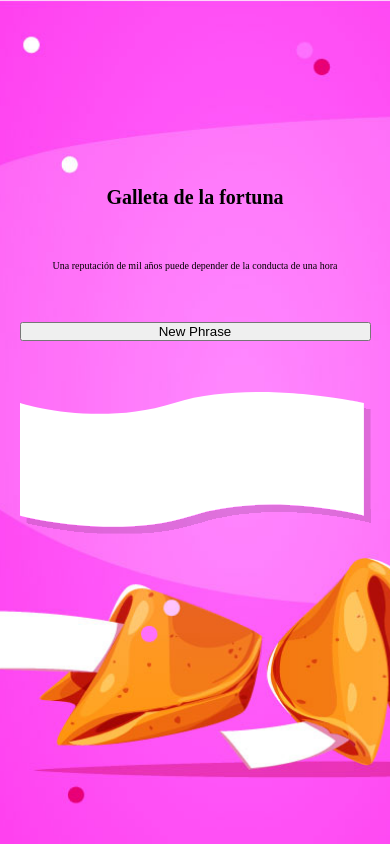
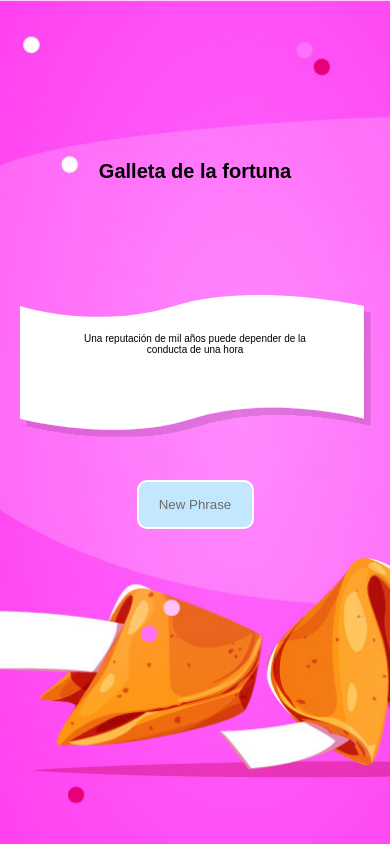
Before and after one commit to MemoSan27/react-luckycookie-own, a React (Vite) app: page / in a window 390 px wide. Built offline with nearby package versions, Linux system fonts and the light colour scheme.

Commit message:
responsive working

```diff
--- a/src/App.css
+++ b/src/App.css
@@ -2,12 +2,12 @@
     margin: 0;
     padding: 0;
     box-sizing: border-box;
+    font-family: sans-serif;
 
 }
 html {
     font-size: 62.5%;  /*  1REM = 10x */
-    color: var(--colorPrincipal);
-    font-family: var(--fuentePrincipal);
+
 }
 .background{
     width: 100%;
@@ -16,6 +16,7 @@ html {
     min-height: 100vh;
     background-position-x: 45%;
     display: flex;
+
 }
 @media ( min-width: 768px ) {
     .background{
@@ -31,11 +32,46 @@ html {
     margin: 0 auto;
     display: flex;
     flex-direction: column;
-    justify-content: space-around;
+    gap: 15rem;
     height: 40rem;
     text-align: center;
     margin-top: 16rem;
 }
+
 .card{
     width: 100%;
+    position: relative;
+    bottom: 21rem;
 }
+@media ( min-width: 768px ) {
+    .card{
+        bottom: 23rem;
+    }
+}
+.article{
+    z-index: 3;
+    max-width: 70%;
+    margin: 0 auto;
+}
+.btnNext{
+    width: 30%;
+    margin: 0 auto;
+    margin-top: -8rem;
+    display: flex;
+    justify-content: center;
+    padding: 1.5rem;
+    background-color: #C2E7FF;
+    border: 2px solid white;
+    color: #6E6C6B;
+    border-radius: 1rem;
+
+}
+.btnNext:hover{
+    cursor: pointer;
+}
+@media ( min-width: 523px ) {
+    .btnNext{
+        width: 20%;
+        margin-top: -3rem;
+    }
+}
--- a/src/components/Background.jsx
+++ b/src/components/Background.jsx
@@ -25,12 +25,13 @@ const Background = () => {
             <Phrase
               randomPhrase={randomPhrase}
             />
+
+            <img className='card' src='./src/assets/rectangle1.svg' alt='Img Rectangle'></img>
+            </div>
             <Button
               setRandomPhrase={setRandomPhrase}
               setRandomImage={setRandomImage}
             />
-            <img className='card' src='./src/assets/rectangle1.svg' alt='Img Rectangle'></img>
-            </div>
         </div>
       </div>
     </div>
--- a/src/components/Button.jsx
+++ b/src/components/Button.jsx
@@ -11,7 +11,7 @@ const Button = ({ setRandomPhrase, setRandomImage }) => {
 
   return (
     <>
-      <button onClick={handleChangePhrase}>New Phrase</button>
+      <button className="btnNext" onClick={handleChangePhrase}>New Phrase</button>
     </>
   )
 }
```
